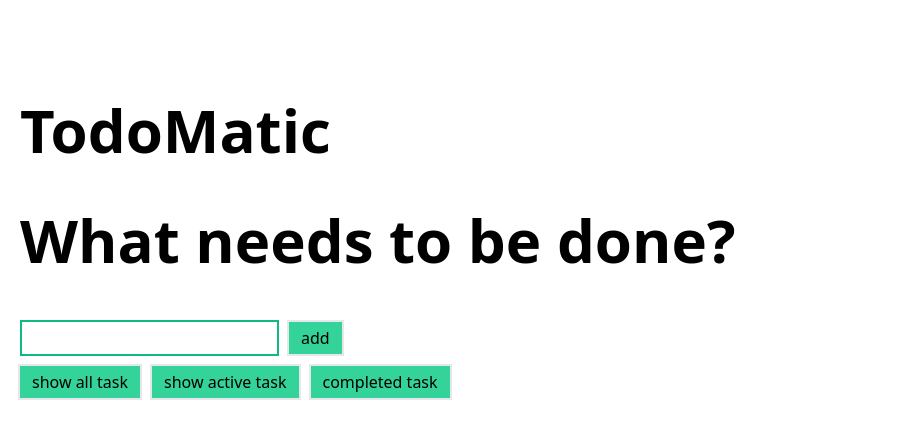
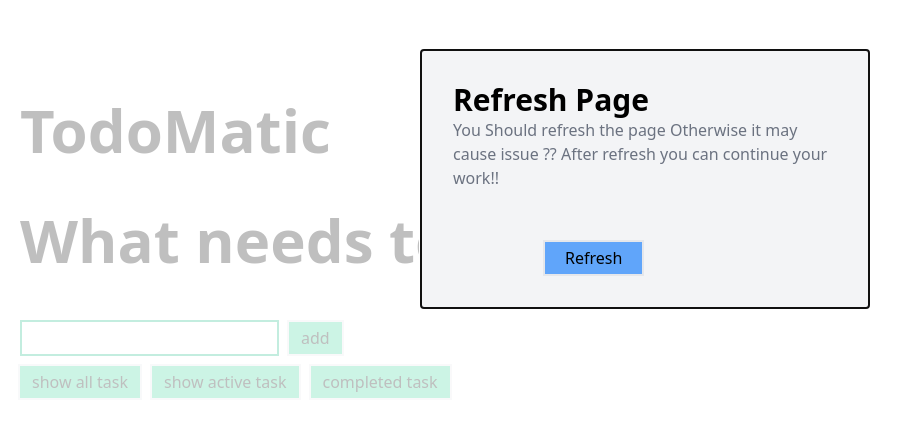
Before and after one commit to shivam-11/todoApp, a React (Create React App) app: page / in a window 1280 px wide. Shown: the top 438 px of the page, without its empty margins (0-915 px from the left). Built offline with nearby package versions, Linux system fonts and the light colour scheme.

Commit message:
first commit

```diff
--- a/src/App.js
+++ b/src/App.js
@@ -35,7 +35,7 @@ class App extends Component{
             <Button1/>
             <Button2/>
             <Button3/>
-            <Modal className = "relative p-8 bg-gray-100 border-gray-200 max-w-md m-auto flex-col " isOpen = {!loading && !isLatestVersion} >
+            <Modal className = "relative p-8 bg-gray-100 border-gray-200 max-w-md m-auto flex-col " isOpen = {true} >
               <h1 className = "text-3xl font-bold">Refresh Page</h1>
 
               <h3 className = "text-1xl text-gray-500 ">You Should refresh the page Otherwise it may cause issue ?? After refresh you can continue your work!!</h3>
```
